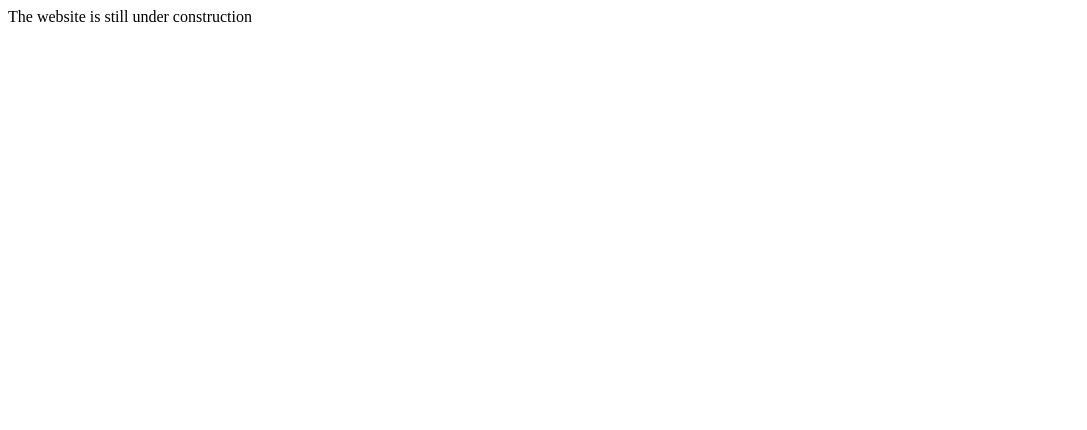
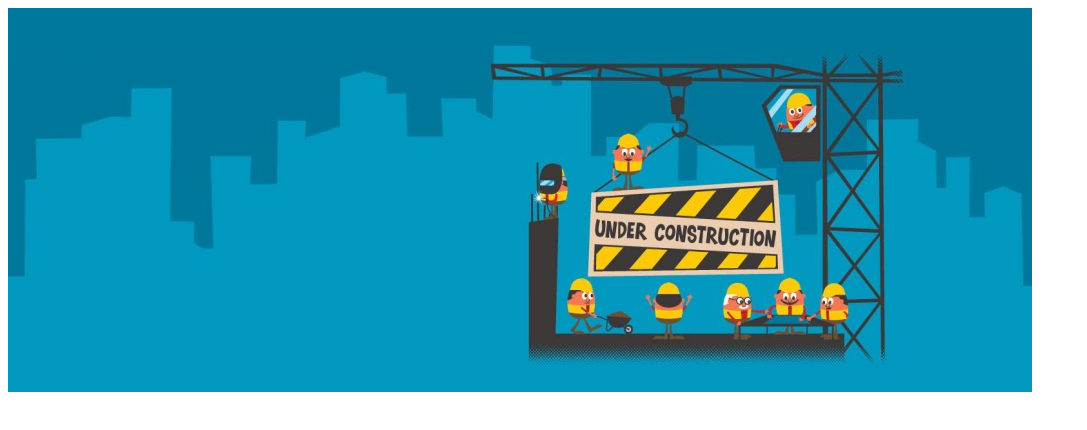
Before and after one commit to LalremLian/LalremLian.github.io, a plain HTML site: page index.html in a window 1280 px wide. Shown: the whole page, without its empty margins (0-1087 px from the left). Drawn offline with Linux system fonts and the light colour scheme.

Commit message:
under construction

```diff
--- a/index.html
+++ b/index.html
@@ -1,8 +1,6 @@
 <html>
 	<title>Hello</title>
 	<body>
-		<p>
-			The website is still under construction
-		</p>
+		<img src="construction.jpg" alt="alternatetext">
 	</body>
 </html>
```
Also changed, not shown: construction.jpg (added).
